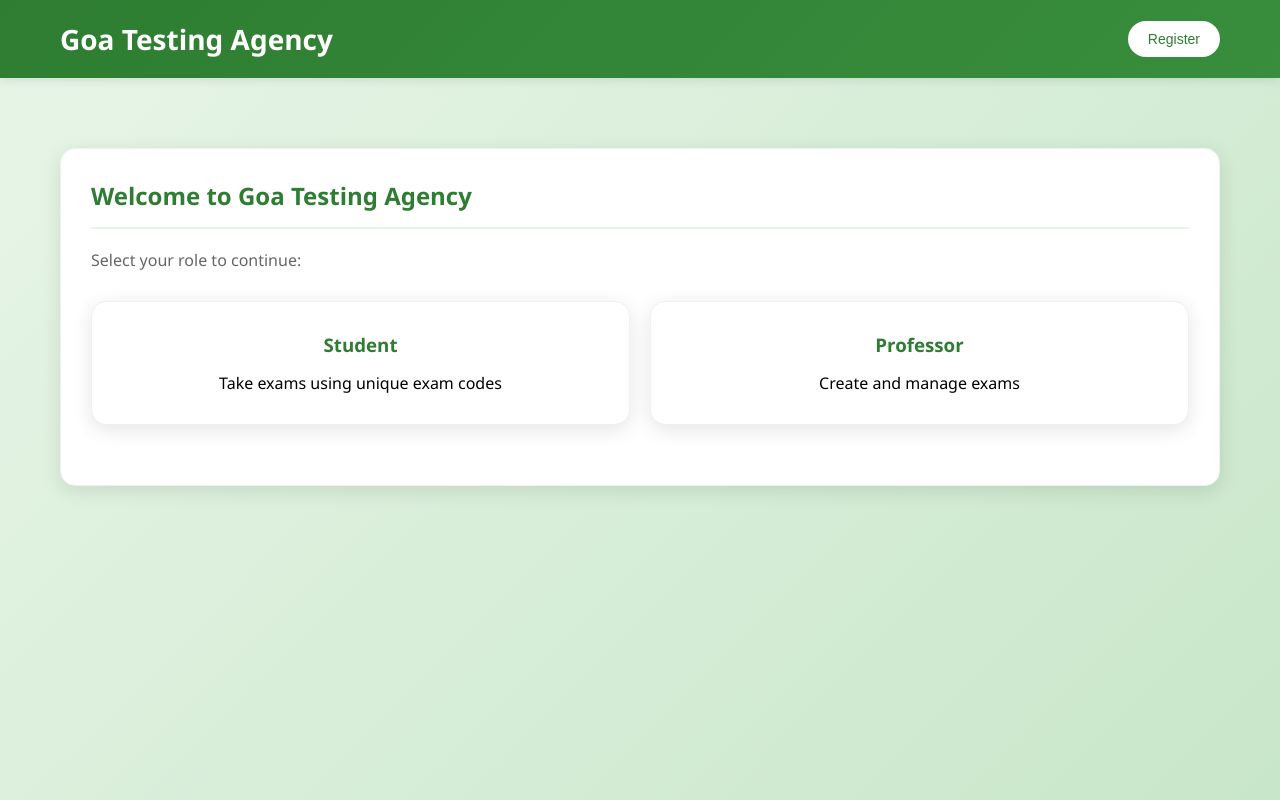
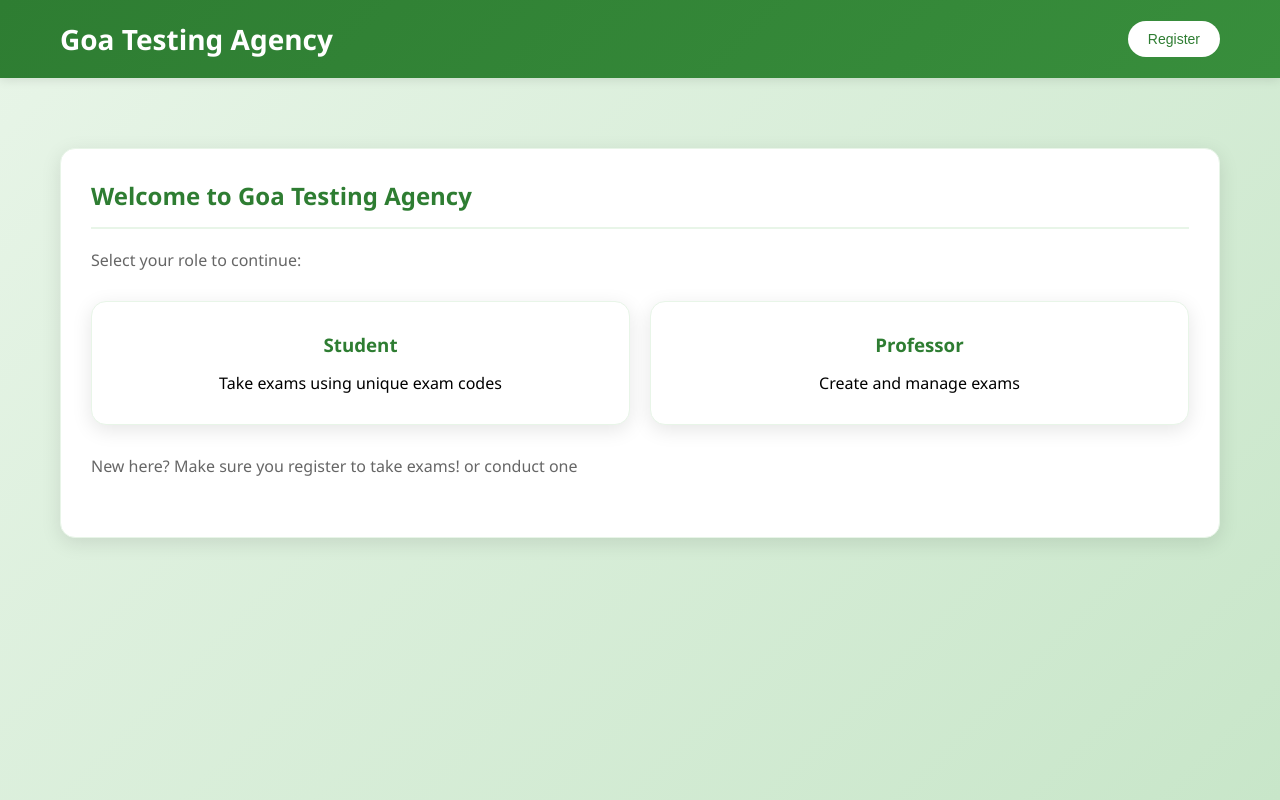
Before and after one commit to KNL110/exam-portal-frontend, a React (Vite) app: page / in a window 1280 px wide. Built offline with nearby package versions, Linux system fonts and the light colour scheme.

Commit message:
add registeration reminder on home page

```diff
--- a/src/pages/Home.jsx
+++ b/src/pages/Home.jsx
@@ -35,6 +35,9 @@ export const Home = () => {
                             onClick={() => navigate("/plogin")}
                         />
                     </div>
+                    <p style={{ marginBottom: '30px', color: '#666' }}>
+                        New here? Make sure you register to take exams! or conduct one
+                    </p>
                 </div>
             </SiteCard>
         </>
```
